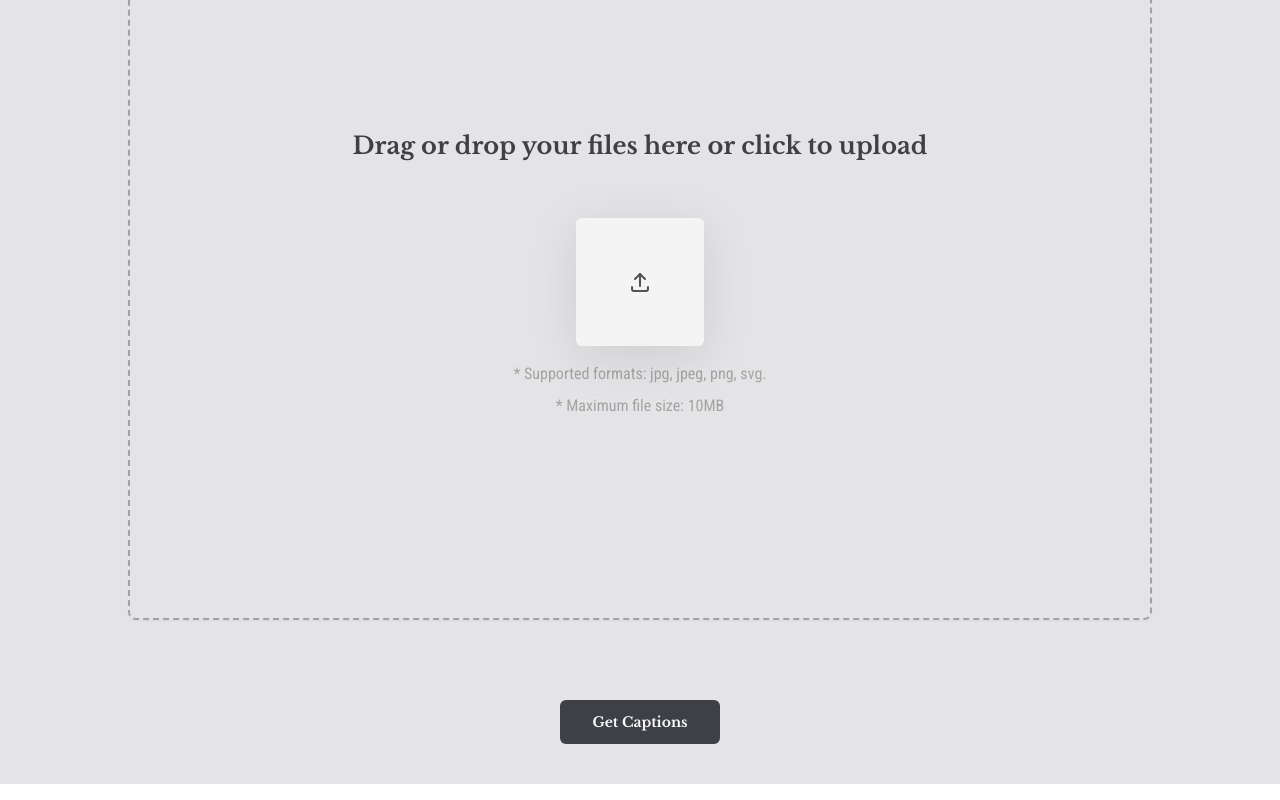
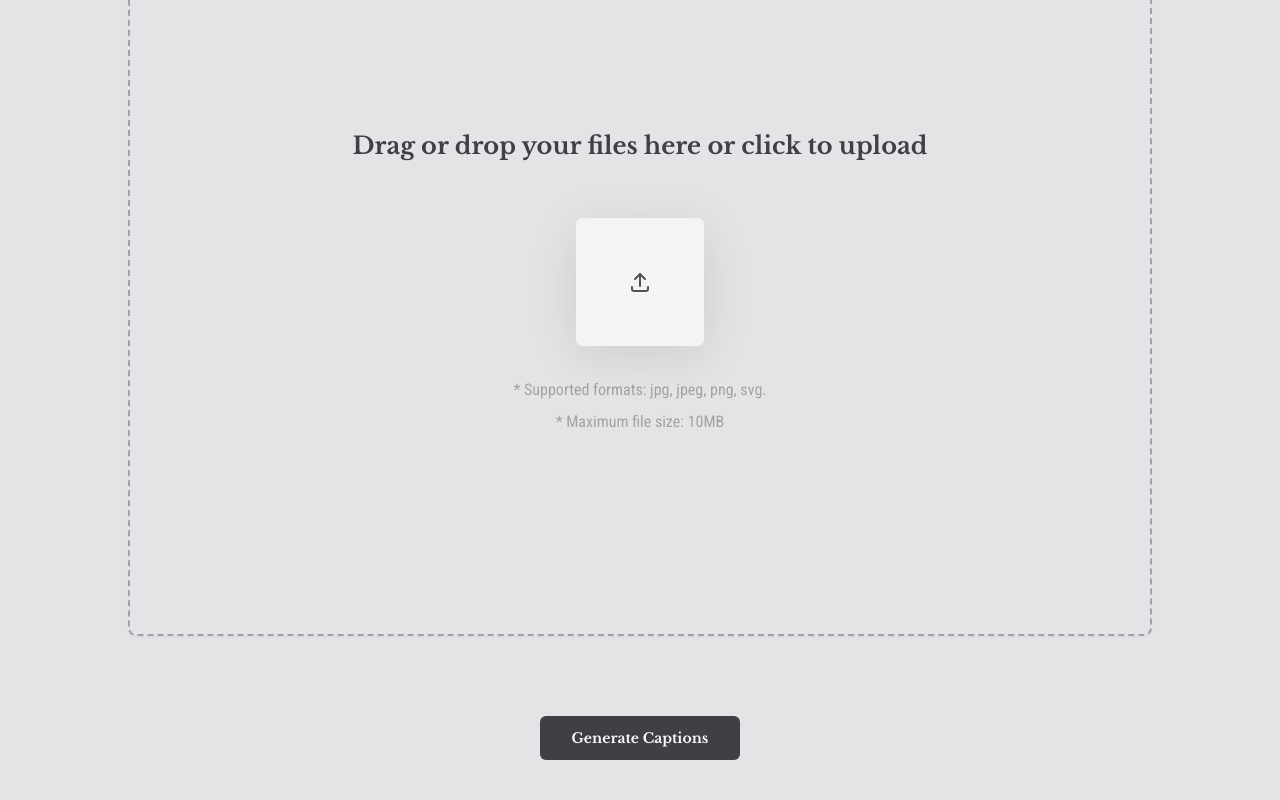
Before and after one commit to mdkaba/Snapcaption, a Next.js app in the folder snap-frontend/: page / in a window 1280 px wide. Shown: the part 1072-1872 px from the top of the page. Built offline with nearby package versions, Linux system fonts and the light colour scheme.

Commit message:
fixes on the layout

```diff
--- a/snap-frontend/app/page.tsx
+++ b/snap-frontend/app/page.tsx
@@ -16,7 +16,7 @@ export default function Home() {
   };
   return (
     <div className="dark:bg-zinc-900 bg-zinc-200 relative">
-      <Navbar />
+      <Navbar scrollToUpload={scrollToUpload} />
       <section className="flex flex-col gap-5 items-center justify-center min-h-screen p-8 sm:p-10">
         <TitleType scrollToUpload={scrollToUpload} />
       </section>
--- a/snap-frontend/components/navbar.tsx
+++ b/snap-frontend/components/navbar.tsx
@@ -5,11 +5,15 @@ import {
   NavigationMenuList,
 } from "@/components/ui/navigation-menu";
 
-export function Navbar() {
+interface TitleTypeProps {
+  scrollToUpload: () => void;
+}
+
+export function Navbar({ scrollToUpload }: TitleTypeProps) {
   const components: { title: string; href: string }[] = [
     {
       title: "Upload",
-      href: "/",
+      href: `/${scrollToUpload}`,
     },
     {
       title: "About",
--- a/snap-frontend/components/ui/file-upload.tsx
+++ b/snap-frontend/components/ui/file-upload.tsx
@@ -156,7 +156,7 @@ export const FileUpload = ({
               ></motion.div>
             )}
           </div>
-          <div className="flex flex-col gap-2 mt-4 items-center">
+          <div className="flex flex-col gap-2 mt-8 items-center">
             <p className="relative z-20 font-[family-name:var(--font-roboto-condensed-regular)] font-normal text-neutral-400 dark:text-zinc-400 text-base ">
               * Supported formats: jpg, jpeg, png, svg.
             </p>
--- a/snap-frontend/components/uploadArea.tsx
+++ b/snap-frontend/components/uploadArea.tsx
@@ -29,7 +29,7 @@ export function UploadArea() {
         className="bg-zinc-700 hover:bg-zinc-800 font-[family-name:var(--font-libre-baskerville-b)]"
         size={"lg"}
       >
-        Get Captions
+        Generate Captions
       </Button>
     </div>
   );
```
